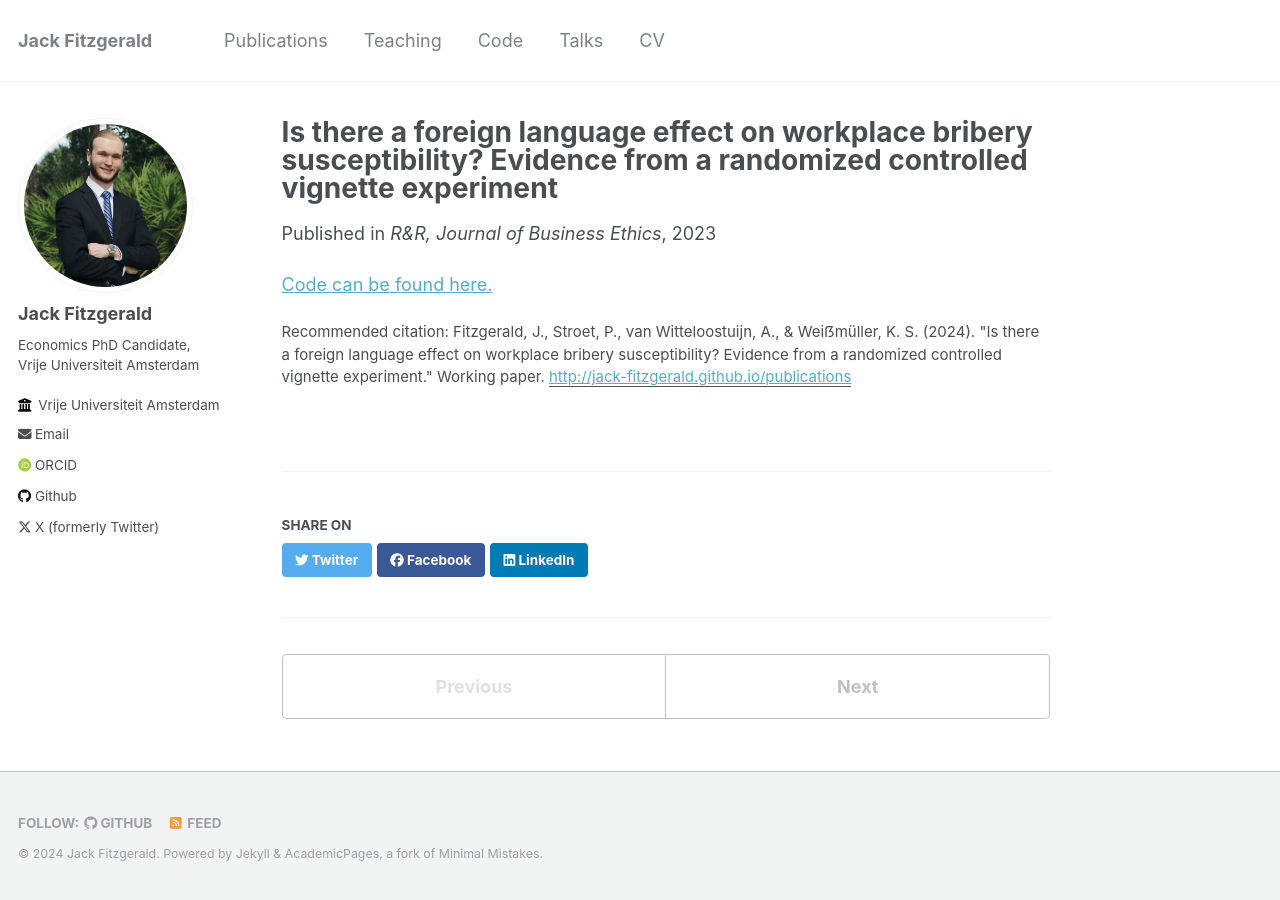
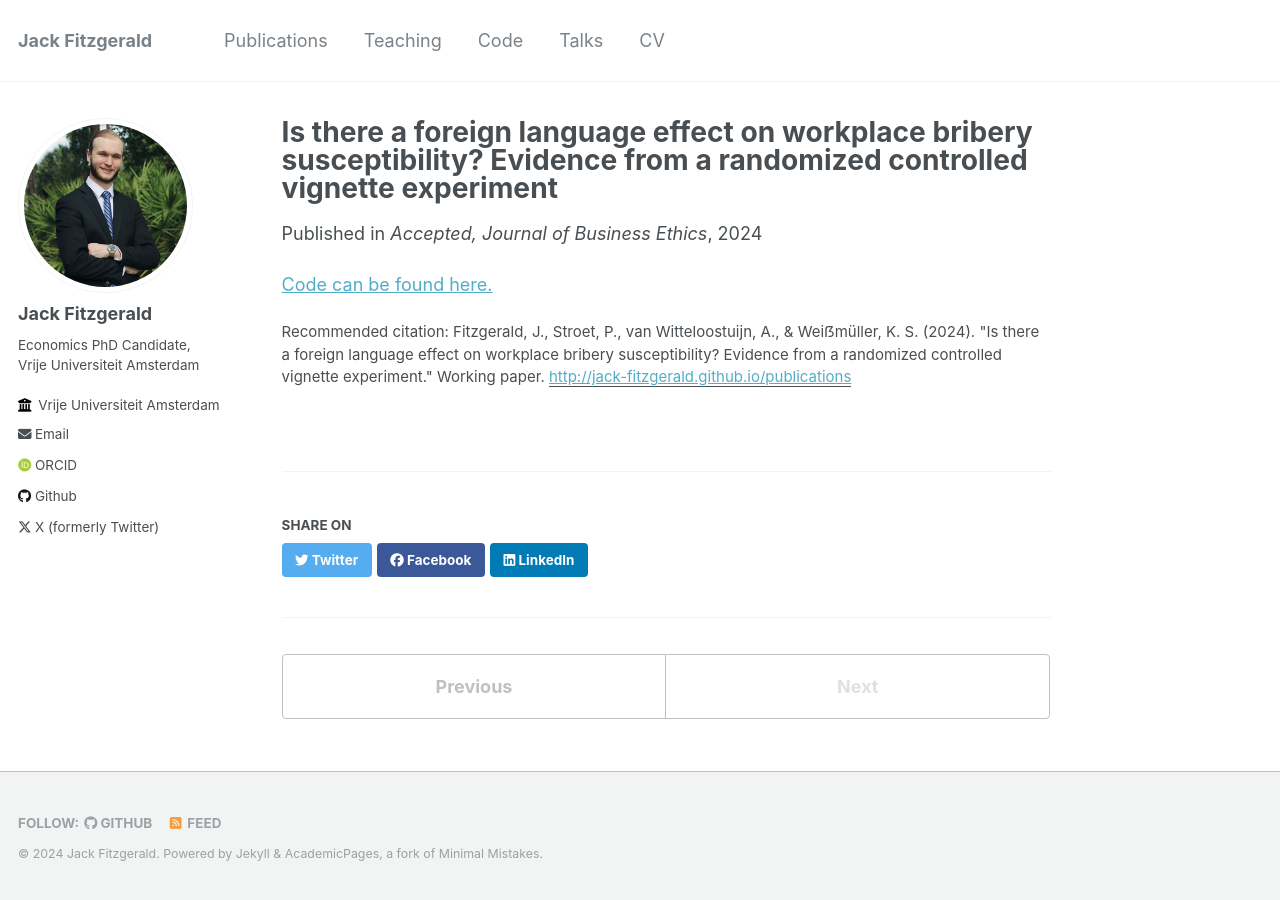
Before and after one commit to jack-fitzgerald/jack-fitzgerald.github.io, a Jekyll site: the page built from _publications/FLE-bribery.md, in a window 1280 px wide. Built offline with Jekyll 4.4.1, drawn with Linux system fonts in a browser that asks for light colours; some web fonts are replaced.

Commit message:
Update FLE-bribery.md
Updating the JBE paper to published

```diff
--- a/_publications/FLE-bribery.md
+++ b/_publications/FLE-bribery.md
@@ -2,8 +2,8 @@
 title: "Is there a foreign language effect on workplace bribery susceptibility? Evidence from a randomized controlled vignette experiment"
 collection: publications
 excerpt: 'Theory and evidence from the behavioral science literature suggest that the widespread and rising use of <i>lingua francas</i> in the workplace may impact the ethical decision-making of individuals who must use foreign languages at work. We test the impact of foreign language usage on individual susceptibility to bribery in workplace settings using a vignette-based randomized controlled trial in a Dutch student sample. Results suggest that there is not even a small foreign language effect on workplace bribery susceptibility. We combine traditional null hypothesis significance testing with equivalence testing methods novel to the business ethics literature that can provide statistically significant evidence of bounded or null relationships between variables. These tests suggest that the foreign language effect on workplace bribery susceptibility is bounded below even small effect sizes. <i>Post hoc</i> analyses provide evidence suggesting fruitful further routes of experimental research into bribery.<br><br>Joint work with [Paul Stroet](https://paulstroet.netlify.app/), [Arjen van Witteloostuijn](https://research.vu.nl/en/persons/arjen-van-witteloostuijn), and [Kristina S. Weiẞmüller](https://www.ksweissmueller.com/).'
-date: 2023-11-24
-venue: 'R&R, <i>Journal of Business Ethics</i>'
+date: 2024-05-10
+venue: 'Accepted, <i>Journal of Business Ethics</i>'
 paperurl: 'http://jack-fitzgerald.github.io/publications'
 citation: 'Fitzgerald, J., Stroet, P., van Witteloostuijn, A., & Weiẞmüller, K. S. (2024). &quot;Is there a foreign language effect on workplace bribery susceptibility? Evidence from a randomized controlled vignette experiment.&quot; Working paper.'
 ---
```
